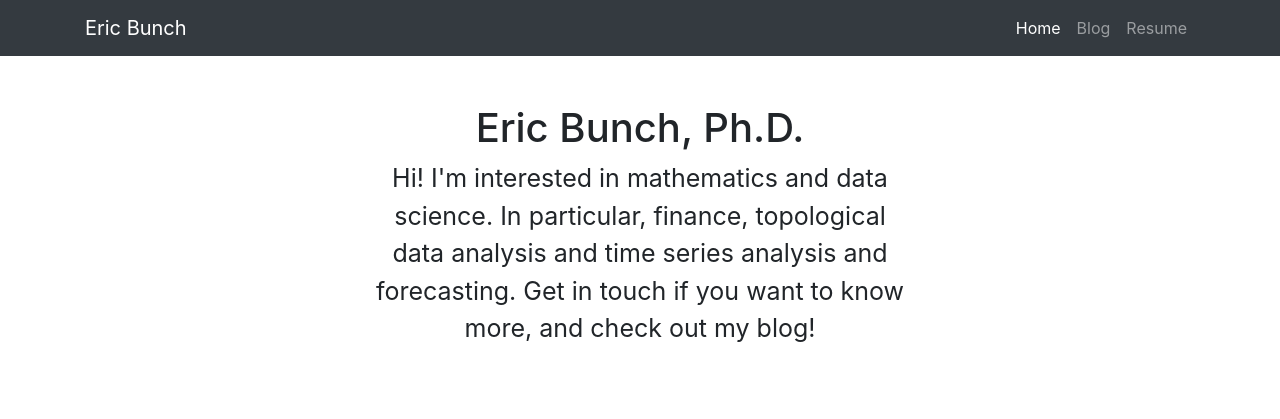
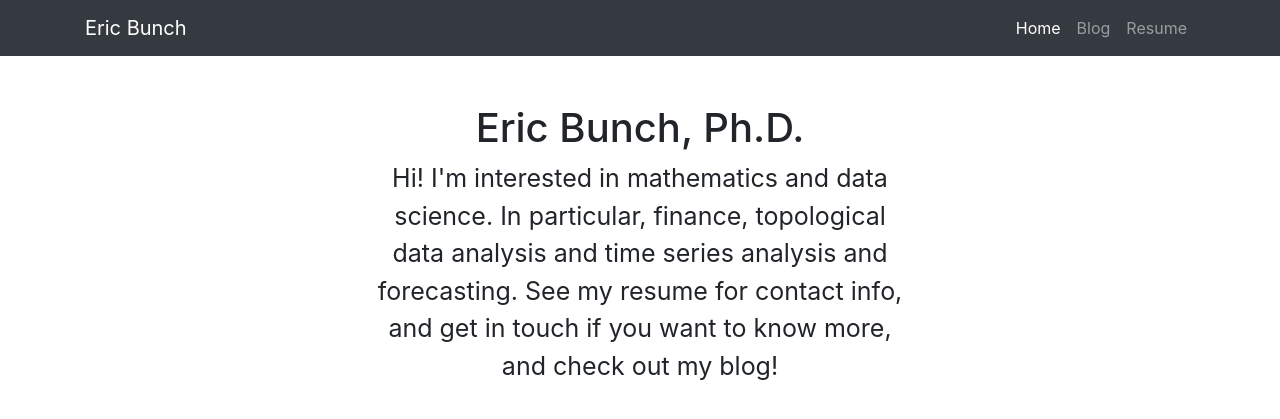
Before and after one commit to eric-bunch/eric-bunch.github.io, a Jekyll site: the page built from index.html, in a window 1280 px wide. Shown: the top 419 px of the page. Built offline with Jekyll 4.4.1, drawn with Linux system fonts in a browser that asks for light colours.

Commit message:
Update index.html

```diff
--- a/index.html
+++ b/index.html
@@ -7,5 +7,5 @@ title: Eric Bunch
 </div>
 
 <div class="col-md-6 offset-md-3 text-center">
-  <p style="font-size: 25px;">Hi! I'm interested in mathematics and data science. In particular, finance, topological data analysis and time series analysis and forecasting. Get in touch if you want to know more, and check out my blog!</p>
+  <p style="font-size: 25px;">Hi! I'm interested in mathematics and data science. In particular, finance, topological data analysis and time series analysis and forecasting. See my resume for contact info, and get in touch if you want to know more, and check out my blog!</p>
 </div>
```
